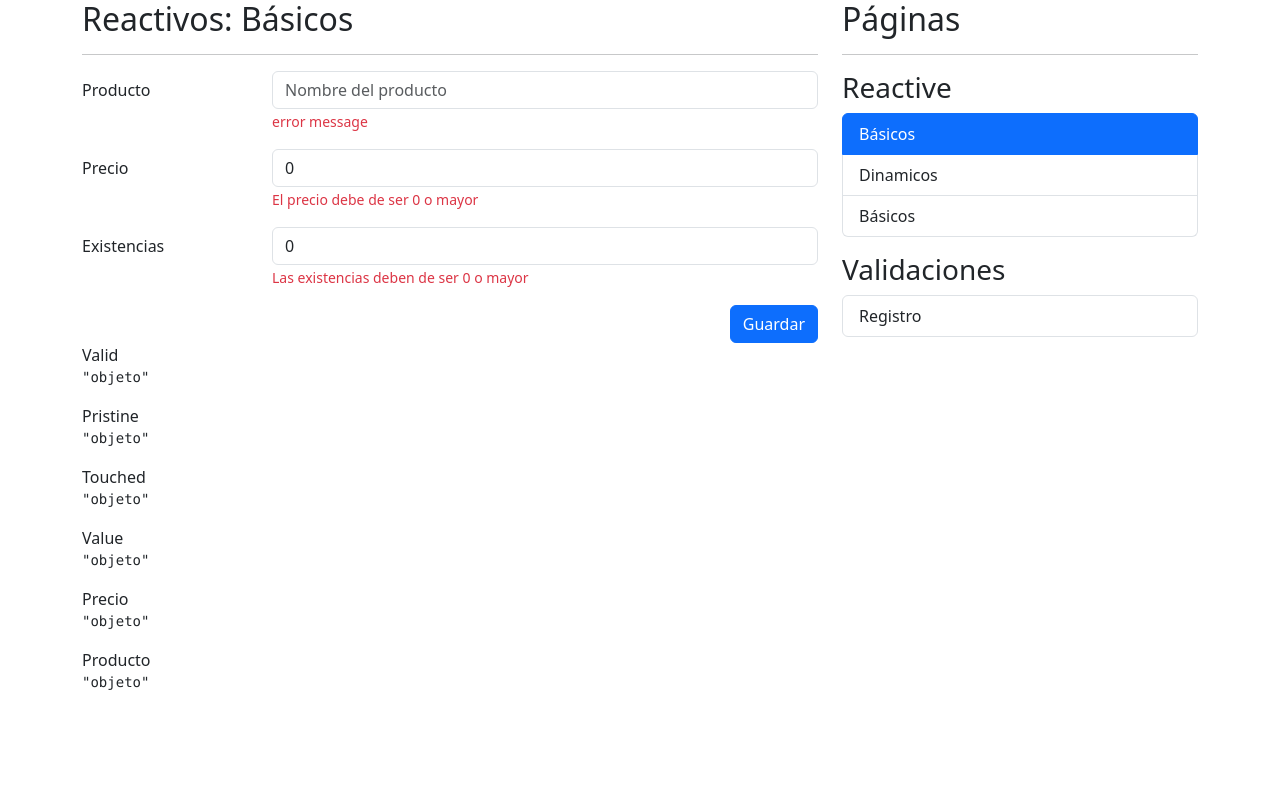
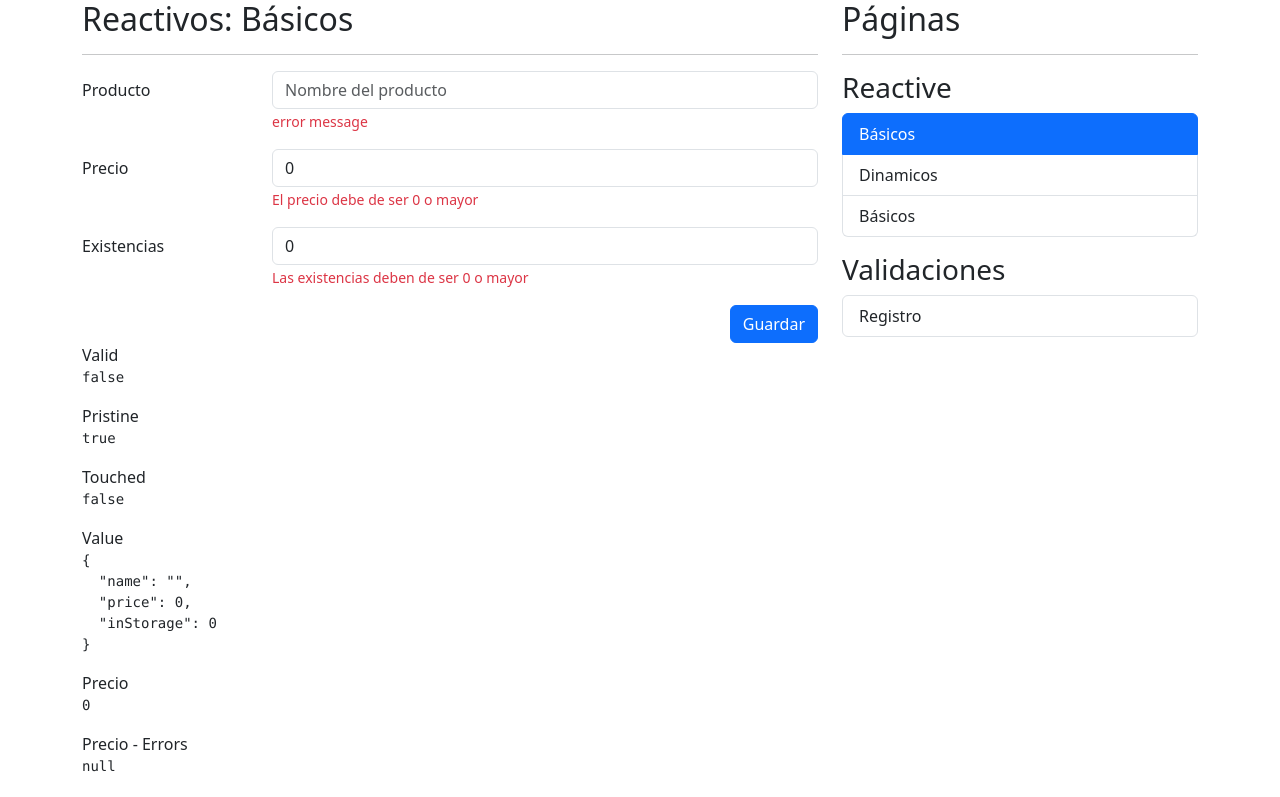
Before and after one commit to agirong/formApp, an Angular app: page /reactive/basic in a window 1280 px wide. Shown: the top 797 px of the page. Built offline with nearby package versions, Linux system fonts and the light colour scheme.

Commit message:
Forms Validators. Marcar requeridos, Longitud minima. Ver estados: Valid, Prisitine y Touched

```diff
--- a/src/app/reactive/pages/basic-page/basic-page.component.html
+++ b/src/app/reactive/pages/basic-page/basic-page.component.html
@@ -75,22 +75,31 @@
 <div class="row">
     <div class="col">
 
+        <!-- Si el formulario pasa las validaciones -->
         <span>Valid</span>
-        <pre>{{ 'objeto' | json }}</pre>
+        <pre>{{ myForm.valid | json }}</pre>
 
+        <!-- Si el formulario no se ha modificado de ninguna manera -->
         <span>Pristine</span>
-        <pre>{{ 'objeto' | json }}</pre>
+        <pre>{{ myForm.pristine| json }}</pre>
 
+        <!-- Si el formulario se ha modificado -->
         <span>Touched</span>
-        <pre>{{ 'objeto' | json }}</pre>
+        <pre>{{ myForm.touched| json }}</pre>
 
         <span>Value</span>
-        <pre>{{ 'objeto' | json }}</pre>
+        <pre>{{ myForm.value | json }}</pre>
 
         <span>Precio</span>
-        <pre>{{ 'objeto' | json }}</pre>
+        <pre>{{ myForm.controls['price'].value | json }}</pre>
+
+        <span>Precio - Errors </span>
+        <pre>{{ myForm.controls['price'].errors | json }}</pre>
 
         <span>Producto</span>
-        <pre>{{ 'objeto' | json }}</pre>
+        <pre>{{ myForm.controls['name'].value | json }}</pre>
+
+        <span>Producto - Errors </span>
+        <pre>{{ myForm.controls['name'].errors | json }}</pre>
     </div>
 </div>
--- a/src/app/reactive/pages/basic-page/basic-page.component.ts
+++ b/src/app/reactive/pages/basic-page/basic-page.component.ts
@@ -1,5 +1,5 @@
 import { Component } from '@angular/core';
-import { FormBuilder, FormControl, FormGroup } from '@angular/forms';
+import { FormBuilder, FormGroup, Validators } from '@angular/forms';
 
 @Component({
   selector: 'app-basic-page',
@@ -15,13 +15,16 @@
   // })
 
   constructor(private fb:FormBuilder){}
+
   public myForm:FormGroup = this.fb.group({
-    name: [''],
-    price:[0],
-    inStorage:[0],
+    name: ['',[Validators.required, Validators.minLength(3)]],
+    price:[0, [Validators.required, Validators.min(0)]],
+    inStorage:[0, [Validators.required, Validators.min(0)]],
   })
 
   onSave():void{
+    if(this.myForm.invalid) return;
+
     console.log(this.myForm.value)
   }
 }
```
